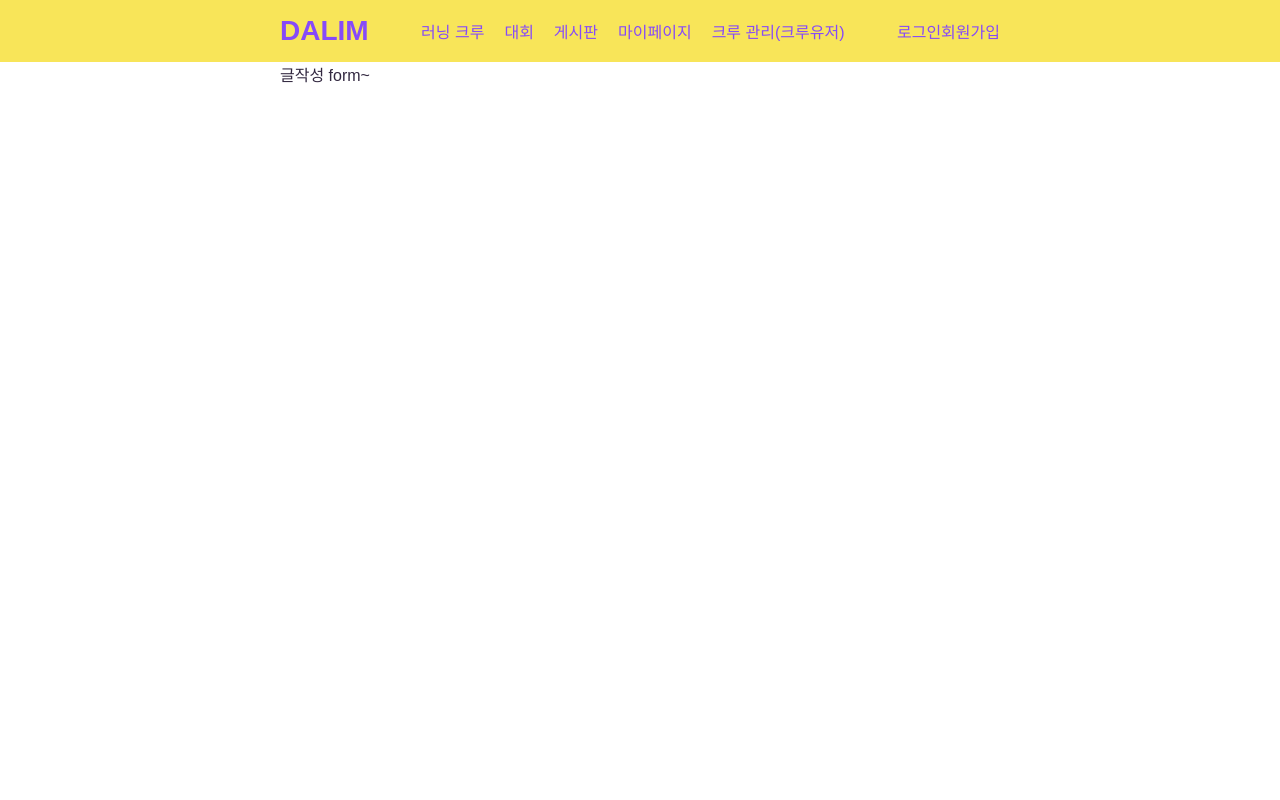
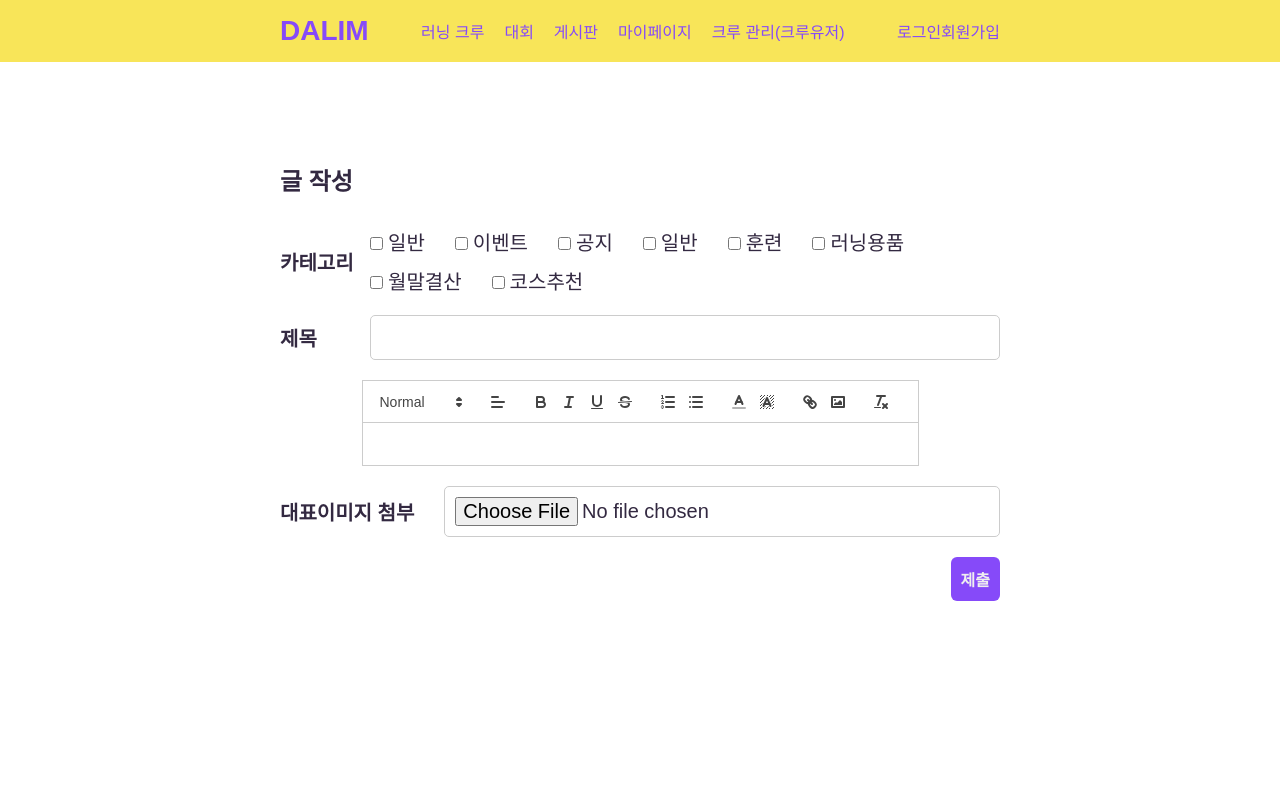
Before and after one commit to escape1001/dalim_front, a Next.js app in the folder dalim/: page /board/form in a window 1280 px wide. Shown: the top 800 px of the page. Built offline with nearby package versions, Linux system fonts and the light colour scheme.

Commit message:
:lipstick: 게시글 작성 페이지 퍼블리싱

```diff
--- a/dalim/pages/board/form.js
+++ b/dalim/pages/board/form.js
@@ -1,19 +1,243 @@
-import { useEffect, useState } from "react";
+import { useContext, useEffect, useMemo, useRef, useState } from "react";
 import styled from "styled-components";
 import { useRouter } from "next/router";
+import { AuthContext } from '../../context/authContext';
+let ReactQuill = typeof window === 'object' ? require('react-quill') : () => false;
+import 'react-quill/dist/quill.snow.css';
 
 
 const Wrapper = styled.main`
+    padding: var(--default-page-padding);
+
+    section h2{
+        font-size: var(--font-size-bigger);
+        padding-bottom: 3rem;
+    }
+
+    input{
+        border-color: var(--color-grey);
+    }
+
+    .category-list{
+        flex-grow: 1;
+        display: flex;
+        gap: 1rem;
+        flex-wrap: wrap;
+    }
+
+    .category-list label{
+        font-weight: 400;
+        padding-left: .5rem;
+    }
+
+    .btn-row{
+        justify-content: flex-end;
+    }
 `;
 
 export default function PostForm(){
+    const {user} = useContext(AuthContext);
     const router = useRouter();
     const {post_id} = router.query;
+    const [post, setPost] = useState();
+    const [cateList, setCateList] = useState([]);
+    const [value, setValue] = useState();
+    const quillRef = useRef();
 
+    const modules = useMemo(() => {
+        return {
+          toolbar: {
+            container: [
+                [{ size: ['small', false, 'large', 'huge'] }],
+                [{ align: [] }],
+                ['bold', 'italic', 'underline', 'strike'],
+                [{ list: 'ordered' }, { list: 'bullet' }],
+                [
+                    {
+                    color: [],
+                    },
+                    { background: [] },
+                ],
+                ['link', 'image'],
+                ['clean'],
+            ],
+          },
+        };
+    }, []);
+
+    const postSubmit = (e) => {
+        e.preventDefault();
+        const form = e.target;
+        const formData = new FormData(form);
+        const contents_text = quillRef.current.getEditor().getText();
+        const contents_html = quillRef.current.getEditor().root.innerHTML;
+        formData.append('contents', contents_html);
+
+        // 유효성 검사
+        // 제목과 내용 필수, post_classification 혹은 category 중 하나는 선택해야함
+        if(!formData.get('post_classification') && !formData.get('category')){
+            alert('카테고리를 선택해주세요');
+            return;
+        }
+
+        if(!formData.get('title')){
+            alert('제목을 입력해주세요');
+            return;
+        }
+
+        if(contents_text.length<10){
+            alert('내용을 10자 이상 입력해주세요');
+            return;
+        }
+
+        // 파일 첨부한 경우 이미지인지 확인, 용량 300
+        if(formData.get('thumbnail_image').size > 0){
+            const file = formData.get('thumbnail_image');
+            if(file.size > 300000000){
+                alert('이미지 용량이 너무 큽니다');
+                return;
+            }
+            if(!file.type.includes('image')){
+                alert('이미지 파일만 첨부 가능합니다');
+                return;
+            }
+        } else {
+            formData.delete('thumbnail_image');
+        }
+
+        // (확인용) formData를 json 형태로 변환
+        let object = {};
+        formData.forEach((value, key) => {
+            object[key] = value;
+        });
+        console.log(object);
+
+        // TO DO : 서버에 데이터 전송
+        // 헤더에 토큰 필요
+        if (post_id){
+            // 수정인 경우 PUT /boards/int:post_id
+            alert('수정');
+        } else {
+            // 신규 생성인 경우 POST /boards/
+            alert('신규작성');
+        }
+    };
+
+    useEffect(() => {
+        // 0. 로그인한 유저 아니면 로그인 페이지로 이동
+
+        // 1. 수정인 경우 기존 데이터 받아오기
+        if(post_id){
+            // GET /boards/int:post_id
+            const post_mock = {
+                "id": 1,
+                "author_id": 1,
+                "author_nickname": "john_doe",
+                "title": "New Post",
+                "contents": "<h2>This is a new post.</h2>",
+                "thumbnail_image": "이미지 필드",
+                "post_classification": ["training", "general"],
+                "category": ["training", "general"],
+                "view_count": 10,
+                "created_at": "2023-04-04T12:00:00Z",
+                "updated_at": "2023-04-04T12:00:00Z",
+                "likes":{
+                    "count": 10,
+                    "is_liked":true
+                }
+            };
+            setPost(post_mock);
+            setValue(post_mock.contents);
+        }
+
+        // 2. 카테고리 목록 받아오기
+        const category_list_mock = {
+            post_classification : [
+                    {"value":"general", "label":"일반"},
+                    {"value":"event", "label":"이벤트"},
+                    {"value":"announcementl", "label":"공지"},
+            ],
+            category : [
+                    {"value":"general", "label":"일반"},
+                    {"value":"training", "label":"훈련"},
+                    {"value":"running_gear", "label":"러닝용품"},
+                    {"value":"end_of_month_sale", "label":"월말결산"},
+                    {"value":"course_recommendation", "label":"코스추천"},
+                ]
+        };
+        setCateList(category_list_mock);
+
+    },[post_id]);
 
     return(
         <Wrapper className="center-content">
-            글작성 form~
+            <section>
+                <h2>글 {post_id ? "수정": "작성"}</h2>
+                <form className="default-form" onSubmit={postSubmit}>
+                    <ul>
+                        <li>
+                            <label>카테고리</label>
+                            <ul className="category-list">
+                                {
+                                    // staff만 post_classification 작성 가능
+                                    // post.post_classification에 해당하는 값은 체크되어 있어야 함
+                                    !user?.is_staff &&
+                                    cateList.post_classification?.map((el, idx) => (
+                                        <li key={idx}>
+                                            <input
+                                                type="checkbox"
+                                                id={el.value}
+                                                name="post_classification"
+                                                value={el.value}
+                                                checked={
+                                                    post?.post_classification.includes(el.value)
+                                                }
+                                            />
+                                            <label htmlFor={el.value}>{el.label}</label>
+                                        </li>
+                                    ))
+                                }
+                                {
+                                    cateList.category?.map((el, idx) => (
+                                        <li key={idx}>
+                                            <input
+                                                type="checkbox"
+                                                id={el.value}
+                                                name="category"
+                                                value={el.value}
+                                                checked={
+                                                    post?.category.includes(el.value)
+                                                }
+                                            />
+                                            <label htmlFor={el.value}>{el.label}</label>
+                                        </li>
+                                    ))
+                                }
+                            </ul>
+                        </li>
+                        <li>
+                            <label>제목</label>
+                            <input type="text" name="title" required value={post?.title}/>
+                        </li>
+                        <li>
+                            <ReactQuill
+                                modules={modules}
+                                ref={quillRef}
+                                theme="snow"
+                                value={value}
+                                onChange={setValue}
+                            />
+                        </li>
+                        <li>
+                            <label>대표이미지 첨부</label>
+                            <input type="file" name="thumbnail_image"/>
+                        </li>
+                        <li className="btn-row">
+                            <button className="default-btn small">제출</button>
+                        </li>
+                    </ul>
+                </form>
+            </section>
         </Wrapper>
     );
 }
--- a/dalim/styles/globals.css
+++ b/dalim/styles/globals.css
@@ -135,14 +135,14 @@ main{
   color: var(--color-dark);
 }
 
-.default-form ul{
+.default-form>ul{
   display: flex;
   flex-direction: column;
   gap:2rem;
   font-size: var(--font-size-big);
 }
 
-.default-form li{
+.default-form>ul>li{
   display: flex;
   justify-content: center;
   align-items: center;
```
